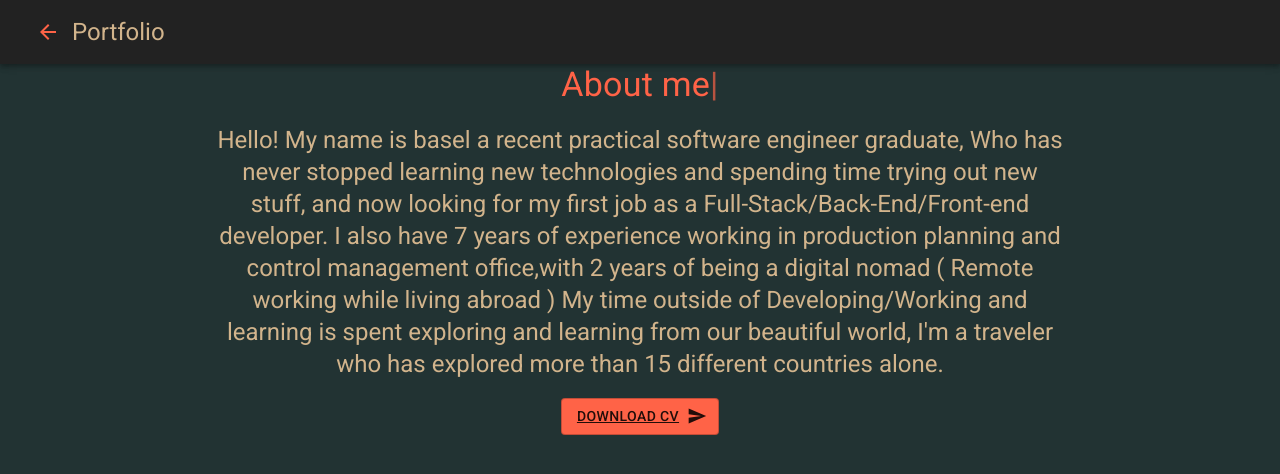
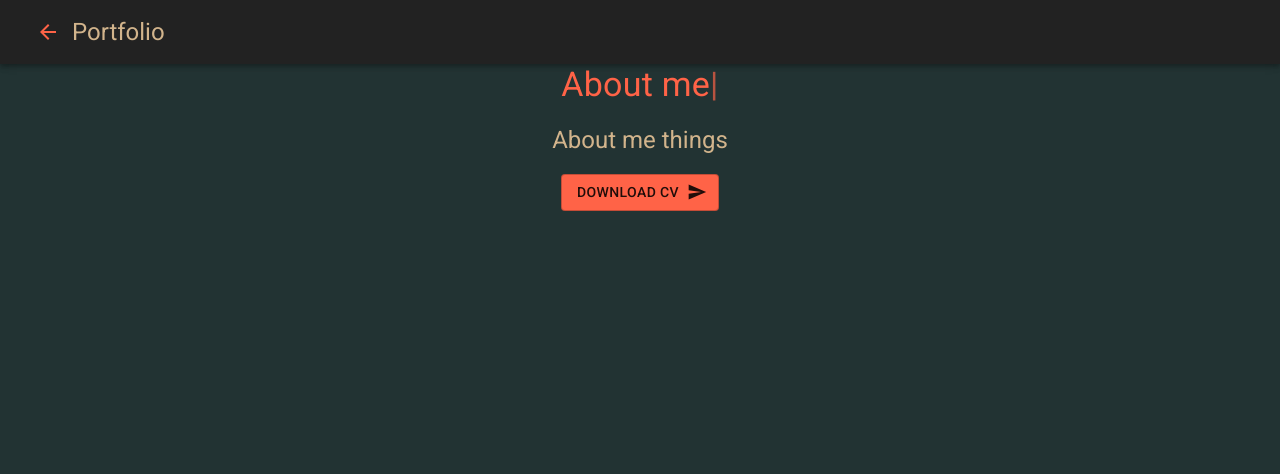
Before and after one commit to BaselBoulos/portfoliofrontend, a React app: page /#/about in a window 1280 px wide. Shown: the top 474 px of the page. Built offline with nearby package versions, Linux system fonts and the light colour scheme.

Commit message:
Push to post for feedback

```diff
--- a/src/components/About.js
+++ b/src/components/About.js
@@ -2,7 +2,7 @@ import React from 'react';
 import {Box, Button, Grid, Typography} from "@material-ui/core";
 import Typed from "react-typed";
 import {useStyles} from "../../static/styles/styles";
-import CV from "../../static/CV/Basel Boulos - CV - Israel.pdf";
+// import CV from "../../static/CV/Basel Boulos - CV - Israel.pdf";
 import SendIcon from "@material-ui/icons/Send";
 import Navbar from "./Navbar";
 
@@ -21,16 +21,10 @@ const About = () => {
                         </Typography>
                     <br/>
                     <Typography className={classes.aboutHeaderSubtitle} variant="h5">
-                        Hello! My name is basel a recent practical software engineer graduate, Who has never stopped
-                        learning new technologies and spending time trying out new stuff, and now looking for my first job
-                        as a Full-Stack/Back-End/Front-end developer. I also have 7 years of experience working in production
-                        planning and control management office,with 2 years of being a digital nomad
-                        ( Remote working while living abroad ) My time outside of Developing/Working and learning is spent
-                        exploring and learning from our beautiful world, I'm a traveler who has explored more than 15 different
-                        countries alone.
+                        About me things
                     </Typography>
                     <br/>
-                    <a href={CV} target="_blank">
+                    <a target="_blank">
                         <Button className={classes.aboutButton}
                             variant="outlined"
                             fullWidth={false}
--- a/src/components/App.js
+++ b/src/components/App.js
@@ -1,7 +1,7 @@
 import React, {Component, Suspense, lazy} from "react";
 import {render} from "react-dom";
 import HomePage from "./HomePage";
-const Cv = lazy(() => import('./Cv'));
+// const Cv = lazy(() => import('./Cv'));
 const Portfolio = lazy(() => import('./Portfolio'));
 const Contact = lazy(() => import('./Contact'));
 const About = lazy(() => import('./About'));
@@ -19,7 +19,7 @@ class App extends Component {
                     <Switch>
                     <Route exact path="/" component={HomePage}/>
                     <Suspense fallback={<div>Loading...</div>}>
-                    <Route path="/cv" component={Cv}/>
+                    {/*<Route path="/cv" component={Cv}/>*/}
                     <Route path="/portfolio" component={Portfolio}/>
                     <Route path="/contact" component={Contact}/>
                     <Route path="/about" component={About}/>
--- a/src/components/Contact.js
+++ b/src/components/Contact.js
@@ -1,4 +1,4 @@
-import React, {Component} from 'react';
+import React from 'react';
 import Navbar from "./Navbar";
 import {useStyles} from '../../static/styles/styles';
 import {TextField, Typography, Button, Grid, Box, withStyles} from "@material-ui/core";
--- a/src/components/Cv.js
+++ b/src/components/Cv.js
@@ -1,8 +1,8 @@
-import React, {Component} from 'react';
+import React from 'react';
 import {useStyles} from '../../static/styles/styles';
 import {Box, Button, Grid} from "@material-ui/core";
 import Navbar from "./Navbar"
-import CV from '../.././static/CV/Basel Boulos - CV - Israel.pdf';
+// import CV from '../.././static/CV/Basel Boulos - CV - Israel.pdf';
 import SendIcon from "@material-ui/icons/Send";
 
 
--- a/src/index.html
+++ b/src/index.html
@@ -4,7 +4,7 @@
     <meta charset="UTF-8">
     <meta name="viewport" content="width=device-width, initial-scale=1"/>
     <title>
-        Basel Boulos Portfolio
+        Basel Boulos
     </title>
     <link type="text/css" href="/dist/main.css">
     <script src="https://ajax.googleapis.com/ajax/libs/jquery/3.5.1/jquery.min.js"></script>
```
Also changed, not shown: 1 other file (tests, documents, lock files or other folders).
